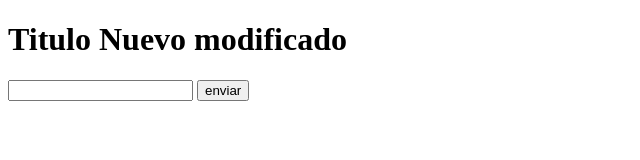
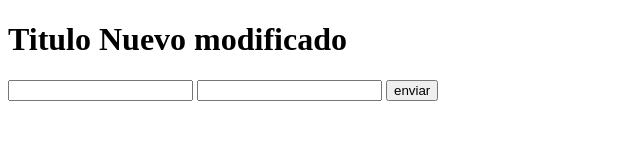
Before and after one commit to nlupi2404/hello-world-git, a plain HTML site: page index.html in a window 1280 px wide. Shown: the whole page, without its empty margins (0-640 px from the left). Drawn offline with Linux system fonts and the light colour scheme.

Commit message:
se agrego lastname

```diff
--- a/index.html
+++ b/index.html
@@ -11,6 +11,7 @@
 
     <form action="#" method="get">
         <input text="text" name="firstname" id="firstname">
+        <input text="text" name="lasttname" id="lasttname">
         <input type="button" value="enviar">
     </form>
 
```
